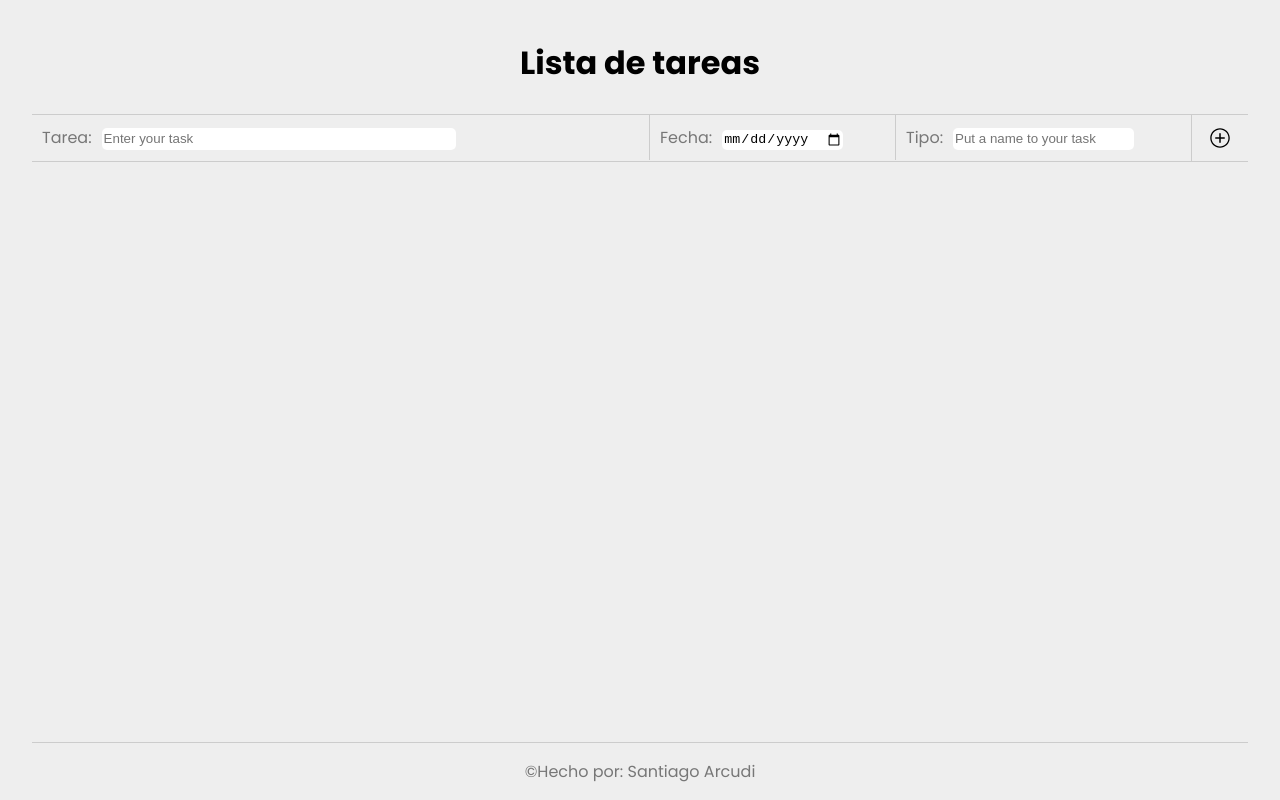
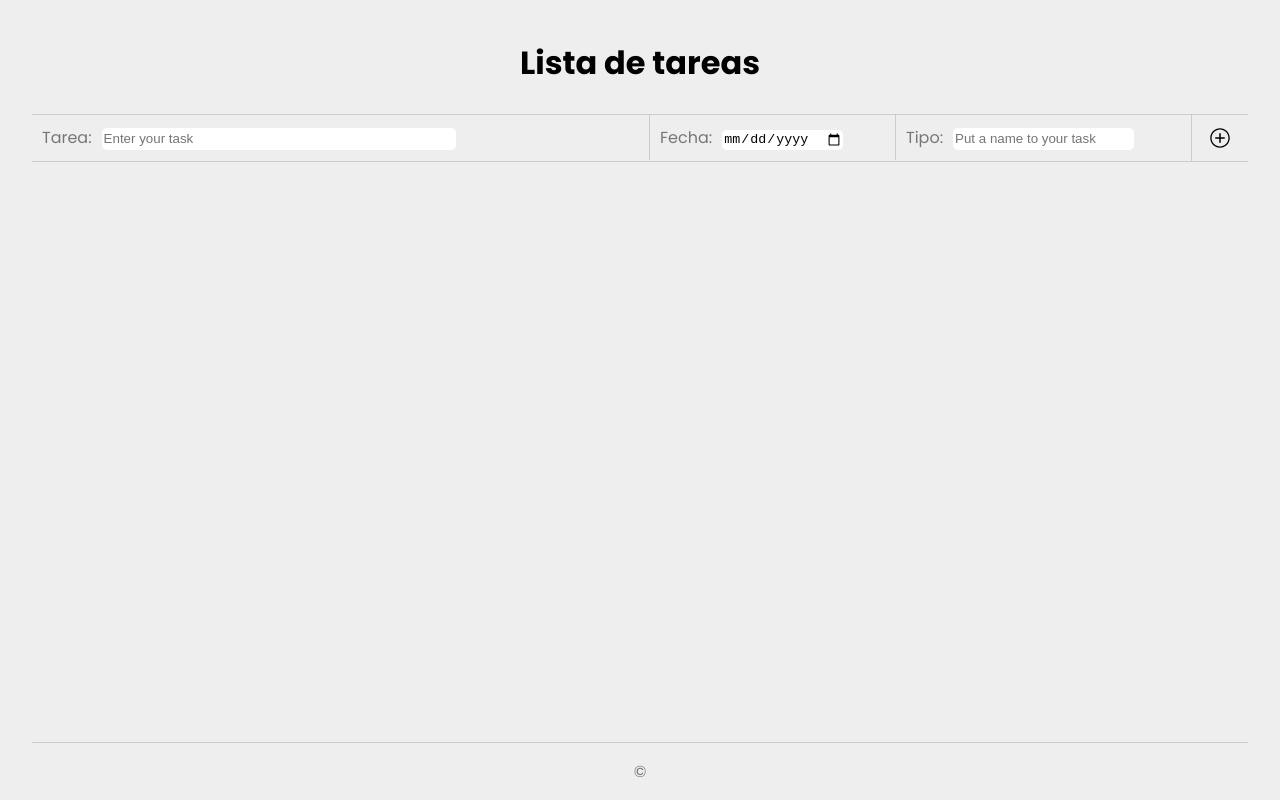
Before and after one commit to SantiagoArcudi/trabajo-practico-integrador-grupo-4, a React (Vite) app: page / in a window 1280 px wide. Built offline with nearby package versions, Linux system fonts and the light colour scheme.

Commit message:
Codigo comentado

```diff
--- a/src/assets/Components/Footer.jsx
+++ b/src/assets/Components/Footer.jsx
@@ -1,10 +1,11 @@
 import React from "react";
 import '../styles/footer.css'
 
+//Crea el footer
 const Footer = () => {
     return (
         <footer>
-            <p>&copy;Hecho por: Santiago Arcudi</p>
+            <p>&copy;</p>
         </footer>
     )
 }
--- a/src/assets/Components/Header.jsx
+++ b/src/assets/Components/Header.jsx
@@ -1,6 +1,8 @@
 import React from "react";
 import '../styles/header.css'
 
+
+//Crea el header
 const Header = () => {
     return (
         <header>
```
Also changed, not shown: src/assets/Components/TaskForm.jsx (+20 -5 lines), src/assets/Components/TaskItem.jsx (+9 -0 lines), src/assets/Components/TaskList.jsx (+5 -3 lines), src/assets/styles/Tasks.css (+8 -11 lines).
